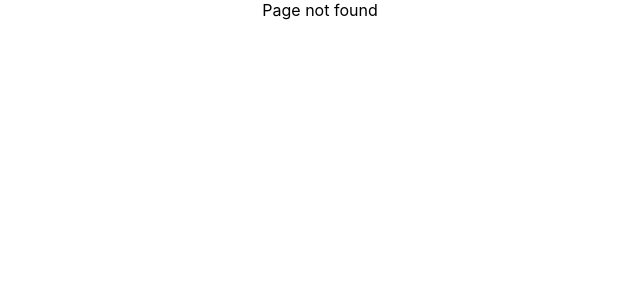
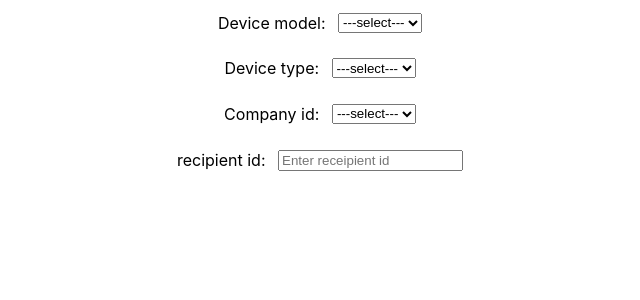
Before and after one commit to JTIOT/ServerAPI, a React (Create React App) app in the folder client/apifrontend/: page /dispatchSys in a window 1280 px wide. Before the commit this address had no page. Shown: the top 300 px of the page, without its empty margins (320-960 px from the left). Built offline with nearby package versions, Linux system fonts and the light colour scheme.

Commit message:
dispatch system with simple UI

```diff
--- a/client/apifrontend/src/App.js
+++ b/client/apifrontend/src/App.js
@@ -1,7 +1,8 @@
 import React from 'react';
 import {Switch, Route} from 'react-router-dom';
-import QRCodeReader from './components/qr-reader/qr-reader';
-import ResetPassword from './components/resetPassword/resetPassword';
+import QRCodeReader from './pages/qr-reader/qr-reader';
+import ResetPassword from './pages/resetPassword/resetPassword';
+import DeviceDispatch from './pages/device-dispatch/deviceDispatch';
 import './App.css';
 
 function App() {
@@ -10,6 +11,7 @@ function App() {
       <Switch>
         <Route exact path='/qrcode-scanner/' component={QRCodeReader} />
         <Route exact path='/resetPassword/:userId/:token' component={ResetPassword} />
+        <Route exact path='/dispatchSys' component={DeviceDispatch} />
         <Route path='*' render={()=><div>Page not found</div>} />
       </Switch>
     </div>
--- /dev/null
+++ b/client/apifrontend/src/components/dropdown/dropdown.jsx
@@ -0,0 +1,36 @@
+import React, {useState} from 'react';
+
+import classes from './dropdown.module.scss';
+
+const Dropdown = ({title='', options=[], onValueChanged}) => {
+
+    const [value, setValue] = useState('');
+
+    const onValueChange = (e)=>{
+
+        const val = e.target.value;
+
+        setValue(val);
+        if(onValueChanged){
+            val?onValueChanged(options[val], val):onValueChanged(undefined, undefined);
+        }
+    }
+
+    return (
+        <div className={classes.overlay}>
+            <label className={classes.label}>{title}</label>
+            <select className={classes.dropdown} value={value} onChange={onValueChange}>
+                <option key={''} value=''>---select---</option>
+                {
+
+                    options.map((item, index)=>{
+                        return <option key={index} value={index}>{item}</option>
+                    })
+
+                }
+            </select>
+        </div>
+    );
+}
+
+export default Dropdown;
--- /dev/null
+++ b/client/apifrontend/src/components/dropdown/dropdown.module.scss
@@ -0,0 +1,9 @@
+.overlay{
+    display: flex;
+    justify-content: center;
+    padding: 1% 1%;
+
+    .label{
+        margin-right: 1%;
+    }
+}
--- /dev/null
+++ b/client/apifrontend/src/components/inputField/inputField.jsx
@@ -0,0 +1,28 @@
+import React, {useState} from 'react';
+
+import classes from './inputField.module.scss';
+
+const InputField = ({title='', placeholder='', onValueChanged}) => {
+
+    const [value, setValue] = useState('');
+
+    const onValueChange = (e) => {
+        setValue(e.target.value);
+        if(onValueChanged){
+            onValueChanged(e.target.value);
+        }
+    }
+
+    return (
+        <div className={classes.overlay}>
+            <label className={classes.label}>{title}</label>
+            <input className={classes.input}
+            placeholder={placeholder}
+            onChange={onValueChange}
+            value={value}
+             />
+        </div>
+    );
+}
+
+export default InputField;
--- /dev/null
+++ b/client/apifrontend/src/components/inputField/inputField.module.scss
@@ -0,0 +1,13 @@
+.overlay{
+    display: flex;
+    justify-content: center;
+    padding: 1% 1%;
+
+    .label{
+        margin-right: 1%;
+    }
+
+    .input{
+        outline: none;
+    }
+}
--- /dev/null
+++ b/client/apifrontend/src/pages/device-dispatch/deviceDispatch.jsx
@@ -0,0 +1,53 @@
+import React from 'react'
+import Dropdown from '../../components/dropdown/dropdown';
+import InputField from '../../components/inputField/inputField';
+
+import classes from './deviceDispatch.module.scss';
+
+const DeviceDispatch = () => {
+
+    return (
+        <div className={classes.overlay}>
+            <Dropdown
+            title='Device model:'
+            options={[
+                'model 1',
+                'model 2',
+                'model 3',
+                'model 4'
+            ]}
+            onValueChanged={(value, index)=>{
+                console.log('model', value, index);
+            }}
+             />
+            <Dropdown title='Device type:' options={[
+                'type 1',
+                'type 2',
+                'type 3',
+                'type 4'
+            ]}
+            onValueChanged={(value, index)=>{
+                console.log('type', value, index);
+            }}
+            />
+            <Dropdown title='Company id:' options={[
+                'id 1',
+                'id 2',
+                'id 3',
+                'id 4'
+            ]}
+            onValueChanged={(value, index)=>{
+                console.log('company id', value, index);
+            }}
+             />
+             <InputField title='recipient id:'
+             placeholder='Enter receipient id'
+             onValueChanged={(value)=>{
+                 console.log('receipient id ', value);
+             }}
+             />
+        </div>
+    );
+}
+
+export default DeviceDispatch;
--- /dev/null
+++ b/client/apifrontend/src/pages/device-dispatch/deviceDispatch.module.scss
@@ -0,0 +1,5 @@
+.overlay{
+    display: flex;
+    flex-direction: column;
+    justify-content: center;
+}
--- a/package.json
+++ b/package.json
@@ -8,6 +8,7 @@
     "test": "echo \"Error: no test specified\" && exit 1",
     "start": "nodemon app.js",
     "start-dev": "concurrently --kill-others \"nodemon app.js\" \"cd client/resetpass && npm start\"",
+    "start-client-dev": "cd client/apifrontend && npm start",
     "deploy-server": "pkg . --debug --out-path ./deploy",
     "deploy-client": "cd client/apifrontend && rm -rf ./build && npm run build",
     "deploy": "npm run deploy-server && npm run deploy-client"
```
Also changed, not shown: client/apifrontend/src/pages/qr-reader/qr-reader.jsx (renamed from client/apifrontend/src/components/qr-reader/qr-reader.jsx), client/apifrontend/src/pages/qr-reader/qr-reader.module.scss (added), client/apifrontend/src/pages/resetPassword/resetPassword.jsx (renamed from client/apifrontend/src/components/resetPassword/resetPassword.jsx), client/apifrontend/src/pages/resetPassword/resetPassword.module.scss (renamed from client/apifrontend/src/components/resetPassword/resetPassword.module.scss).
